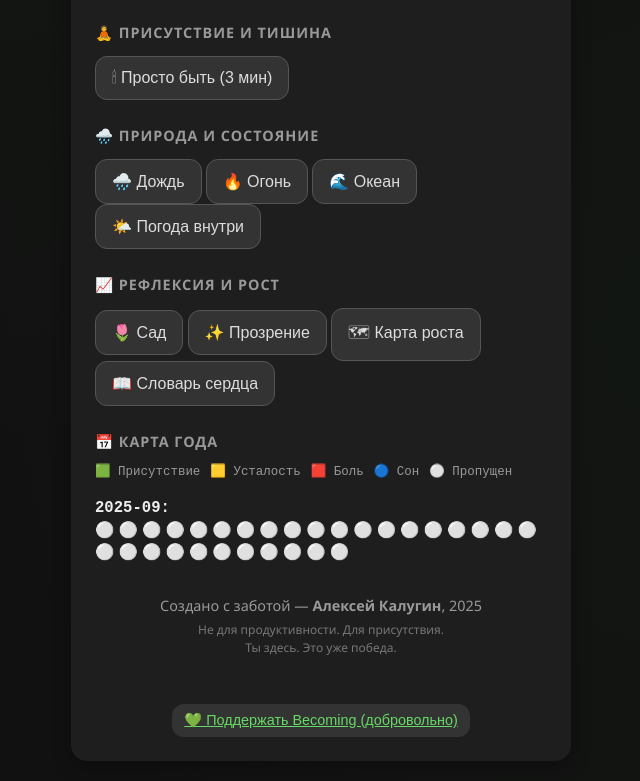
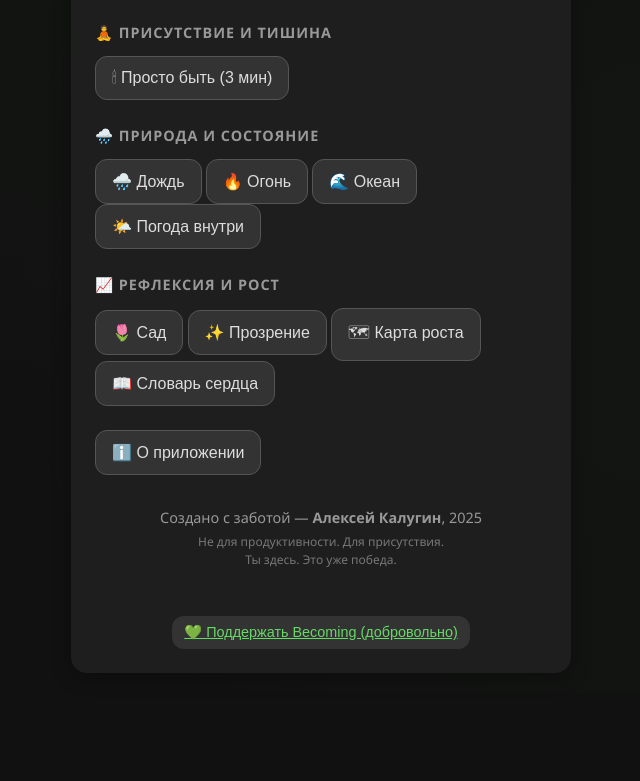
Before and after one commit to Akalughin84/becoming-world, a plain HTML site: page index.html in a window 1280 px wide. Shown: the part 711-1492 px from the top of the page, without its empty margins (319-959 px from the left). After the commit the page ends 1404 px from the top, so only its background shows below. Drawn offline with Linux system fonts and the light colour scheme.

Commit message:
Update index.html

```diff
--- a/index.html
+++ b/index.html
@@ -84,23 +84,11 @@
       </div>
     </section>
 
-    <!-- 5. Инструменты -->
-    <!-- Экспорт/импорт закомментированы -->
-    <!--
+    <!-- О приложении -->
     <section class="menu-section">
-      <h2 class="menu-title">⚙️ Инструменты</h2>
       <div class="menu-buttons">
-        <button type="button" onclick="exportData()">💾 Экспорт данных</button>
-        <button type="button" onclick="importData()">📁 Импорт данных</button>
-        <button type="button" onclick="toggleTheme()">🌙 / ☀️ Тема</button>
+        <button type="button" onclick="showAbout()">ℹ️ О приложении</button>
       </div>
-    </section>
-    -->
-
-    <!-- Карта года -->
-    <section class="menu-section">
-      <h2 class="menu-title">📅 Карта года</h2>
-      <div id="year-map">Загрузка календаря...</div>
     </section>
 
     <!-- Подвал -->
```
